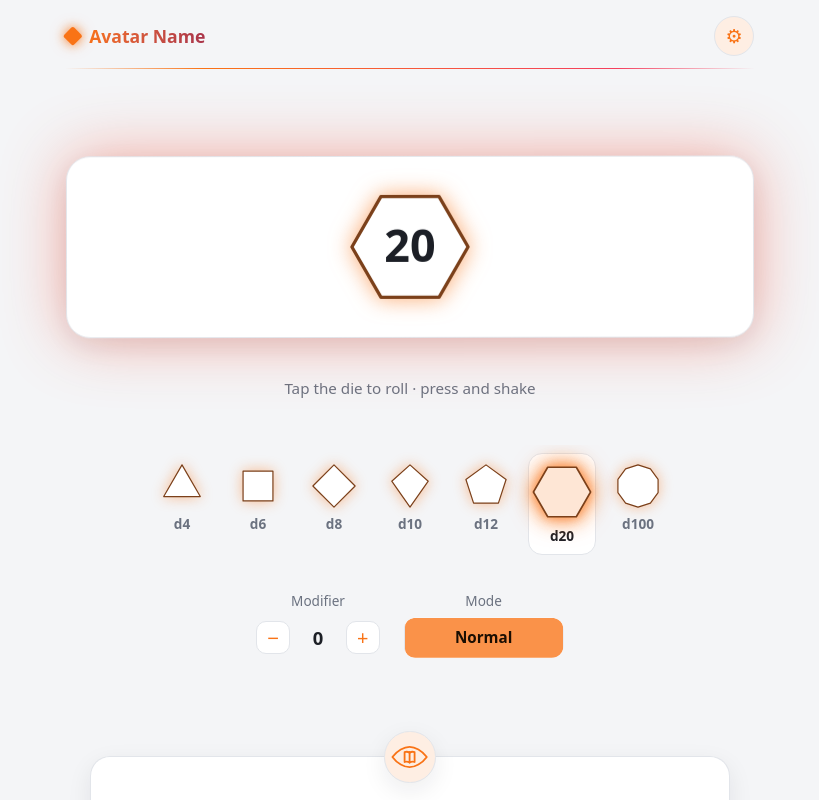
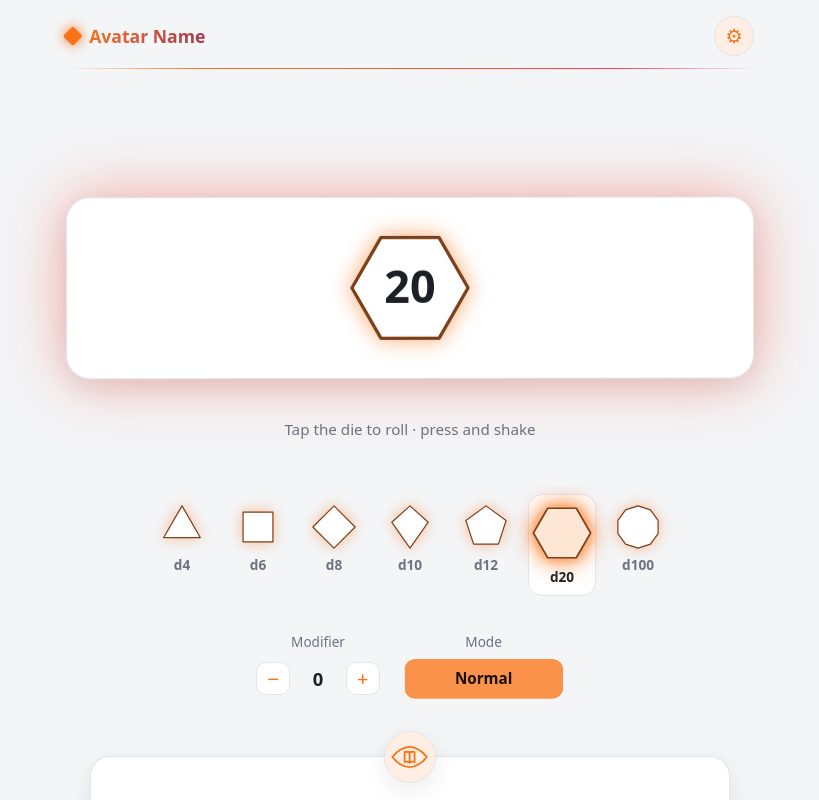
Before and after one commit to Demonkratiy/DnD-Dice-Roll, a React (Vite) app: page / in a window 1280 px wide. Shown: the whole page, without its empty margins (230-1049 px from the left). Built offline with nearby package versions, Linux system fonts and the light colour scheme.

Commit message:
fix(stage): reserve max height, grow scene upward
Wrap the card in a fixed-height reserve; card is bottom-anchored and sized to content, so the scene grows upward and the controls below never shift.

```diff
--- a/src/features/stage/ui/Stage.module.css
+++ b/src/features/stage/ui/Stage.module.css
@@ -8,21 +8,38 @@
   width: 100%;
 }
 
+/* Обёртка-резерв трея: держит в потоке высоту самого «высокого» расклада d20
+ * (3 кубика, которые на узком экране переносятся в две строки), поэтому всё, что
+ * ниже сцены (лента выбора, контролы, барабан режима), не съезжает при смене числа
+ * кубиков. Сам трей-карточка лежит внутри как absolute и прижат к НИЗУ резерва —
+ * значит он по высоте равен своему содержимому (без пустоты внутри карточки) и
+ * «раскрывается вверх»: новые строки кубиков уходят в зарезервированное место
+ * сверху, а низ карточки и контролы стоят на месте. Свободное место над невысокой
+ * карточкой — прозрачное (это не пустота внутри сцены, а опущенная вниз сцена). */
+.trayReserve {
+  position: relative;
+  width: 100%;
+  /* 16.5rem = 264px ≈ 2×96px кубики + 16px зазор + 2×24px падинги, с запасом. */
+  min-height: 16.5rem;
+}
+
 .tray {
   display: flex;
-  flex-wrap: wrap;
   align-items: center;
   justify-content: center;
-  gap: 1rem;
-  min-height: 180px;
-  width: 100%;
+  /* Базовая высота — как раньше: одна строка кубиков (132px кубик + 2×24px падинги
+   * ≈ 180px). Карточка растёт от этой базы вверх, прижатая к низу резерва. */
+  min-height: 11.25rem;
+  position: absolute;
+  left: 0;
+  right: 0;
+  bottom: 0;
   padding: 1.5rem;
   border-radius: 24px;
   background: var(--surface);
   border: 1px solid var(--border);
-  /* position: relative — точка отсчёта для бегущих по периметру овалов-аур
-   * (псевдоэлементы ::before/::after, см. ниже), позиционируемых через left/top. */
-  position: relative;
+  /* (position уже absolute выше — он же служит точкой отсчёта для бегущих по
+   * периметру овалов-аур, псевдоэлементов ::before/::after, см. ниже.) */
   /* Базовое мягкое свечение акцентом + обычная тень.
    * Сила свечения (--stage-glow) задаётся стилем: на тёмном неоне ярче.
    * Базовый радиус — --stage-shadow-radius (связан с радиусом в .shaking). */
@@ -43,6 +60,18 @@
 .tray:focus-visible {
   outline: 2px solid var(--accent);
   outline-offset: 3px;
+}
+
+/* Лента кубиков внутри карточки: переносится по строкам, центрируется. Карточка
+ * прижата к низу резерва и сама по высоте равна содержимому, поэтому новые строки
+ * наращивают карточку вверх — сцена «раскрывается вверх», а низ остаётся на месте. */
+.dice {
+  display: flex;
+  flex-wrap: wrap;
+  align-items: center;
+  justify-content: center;
+  gap: 1rem;
+  width: 100%;
 }
 
 /* Голубой овал-аура, бегущий по периметру сцены — опциональный слой
--- a/src/features/stage/ui/Stage.tsx
+++ b/src/features/stage/ui/Stage.tsx
@@ -147,6 +147,13 @@ export function Stage({ request, rollSource, reducedMotion, onResult, classId }:
 
   return (
     <section className={styles.stage} aria-label={t.stage.sceneAria}>
+      {/* Обёртка-резерв держит в потоке высоту самого «высокого» расклада d20 (3
+       * кубика в две строки), а сама карточка-трей лежит внутри как absolute и
+       * прижата к НИЗУ резерва. Поэтому карточка по высоте равна своему
+       * содержимому (без пустого верха внутри) и растёт ВВЕРХ, а контролы под
+       * сценой не съезжают при смене числа кубиков. Свободное место над невысокой
+       * карточкой — прозрачное (сцена просто опущена вниз). */}
+      <div className={styles.trayReserve}>
         <div
           className={`${styles.tray} ${isPressing ? styles.shaking : ''} ${
             reducedMotion ? styles.still : ''
@@ -158,6 +165,7 @@ export function Stage({ request, rollSource, reducedMotion, onResult, classId }:
           aria-busy={isRolling}
           {...handlers}
         >
+          <div className={styles.dice}>
             {viewDice.map((d, index) => (
               <Die
                 key={index}
@@ -171,6 +179,8 @@ export function Stage({ request, rollSource, reducedMotion, onResult, classId }:
                 }`.trim()}
               />
             ))}
+          </div>
+        </div>
       </div>
 
       <div className={styles.readout} aria-live="polite">
```
Lines whose indentation alone changed are shown as unchanged.
